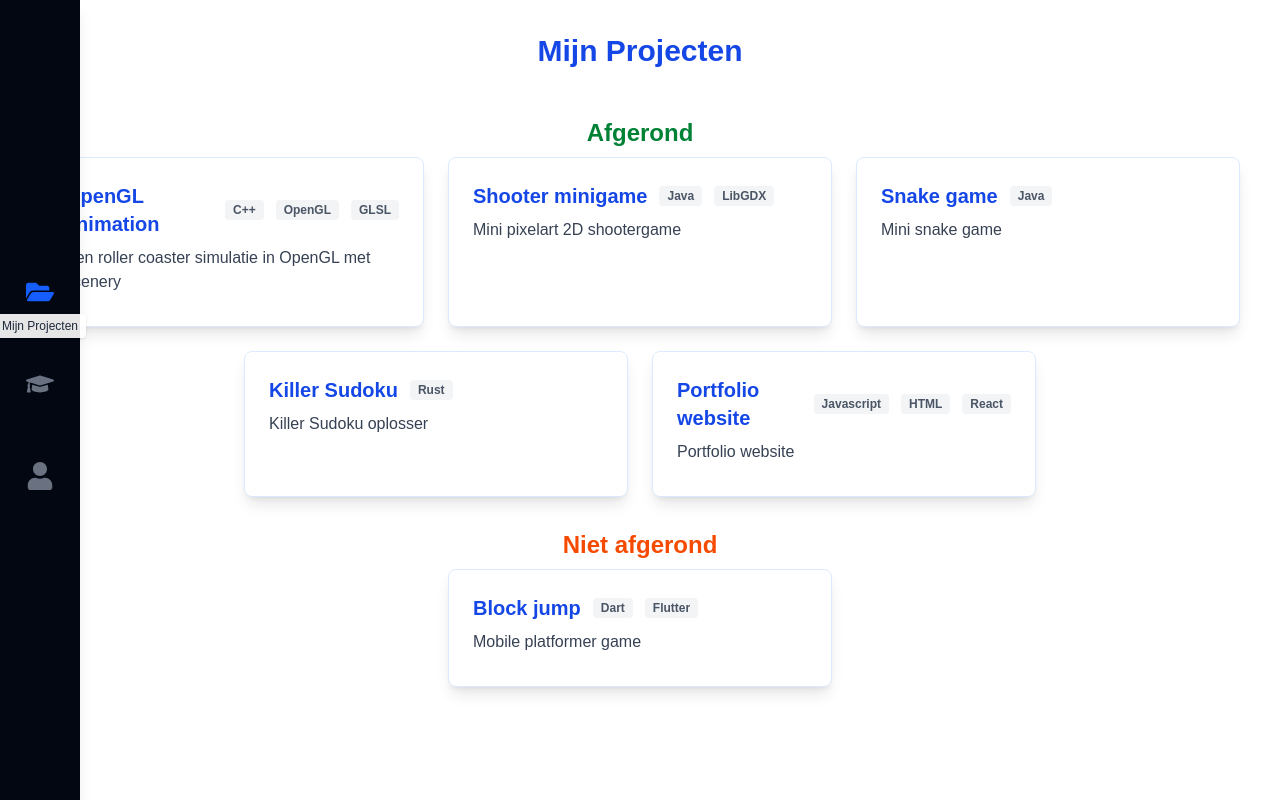
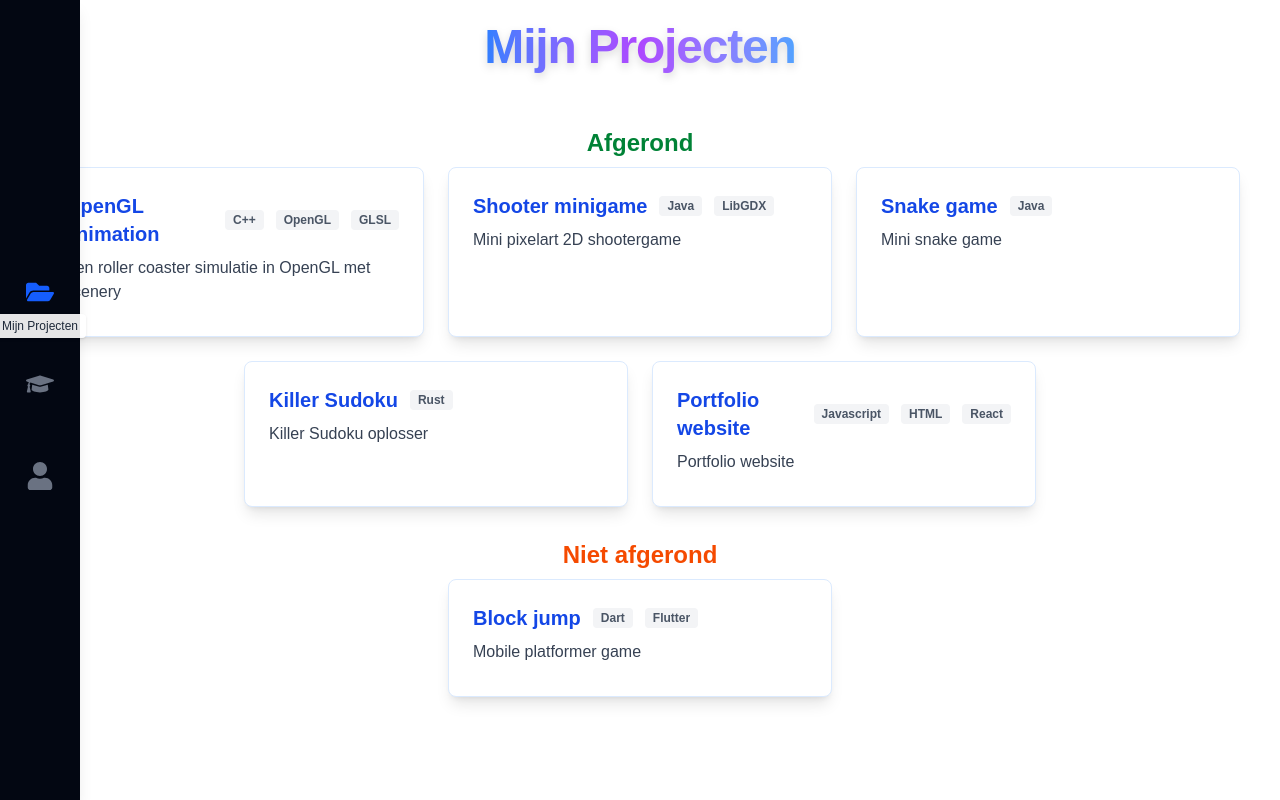
Before and after one commit to MilanM-2262576/mijn-portfolio, a Next.js app: page / in a window 1280 px wide. Both pictures are taken after a click on the button "Mijn Projecten". Built offline with nearby package versions, Linux system fonts and the light colour scheme.

Commit message:
titel animatie

```diff
--- a/src/app/ProjectenPage.js
+++ b/src/app/ProjectenPage.js
@@ -1,4 +1,5 @@
 import { useState } from "react";
+import { motion } from "framer-motion";
 
 export default function ProjectenPage() {
   const projecten = [
@@ -125,8 +126,17 @@ export default function ProjectenPage() {
   const notFinished = projecten.filter(p => !p.finished);
 
   return (
-    <section className="flex flex-col items-center w-full pb-20">
-      <h1 className="text-3xl font-bold mb-8 text-blue-700">Mijn Projecten</h1>
+     <section className="flex flex-col items-center w-full pb-20">
+      <motion.h1
+        className="text-4xl sm:text-5xl font-extrabold mb-10 text-blue-700 text-center tracking-tight drop-shadow-lg"
+        initial={{ opacity: 0, y: 40 }}
+        animate={{ opacity: 1, y: 0 }}
+        transition={{ duration: 0.8, type: "spring" }}
+      >
+        <span className="bg-gradient-to-r from-blue-500 via-purple-500 to-blue-400 bg-clip-text text-transparent animate-gradient-x">
+          Mijn Projecten
+        </span>
+      </motion.h1>
 
       <h2 className="text-2xl font-bold mt-4 mb-2 text-green-700">Afgerond</h2>
      <div className="flex flex-wrap gap-6 justify-center w-full">
```
